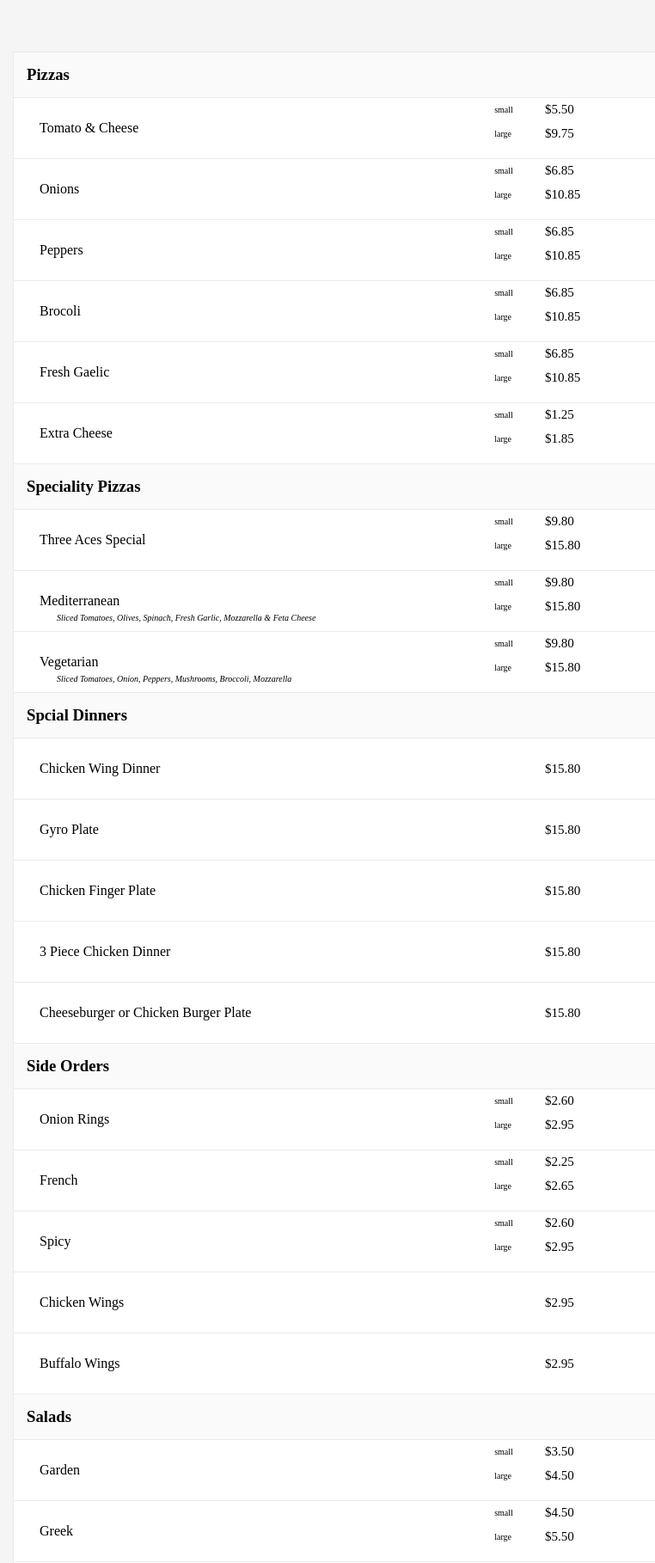
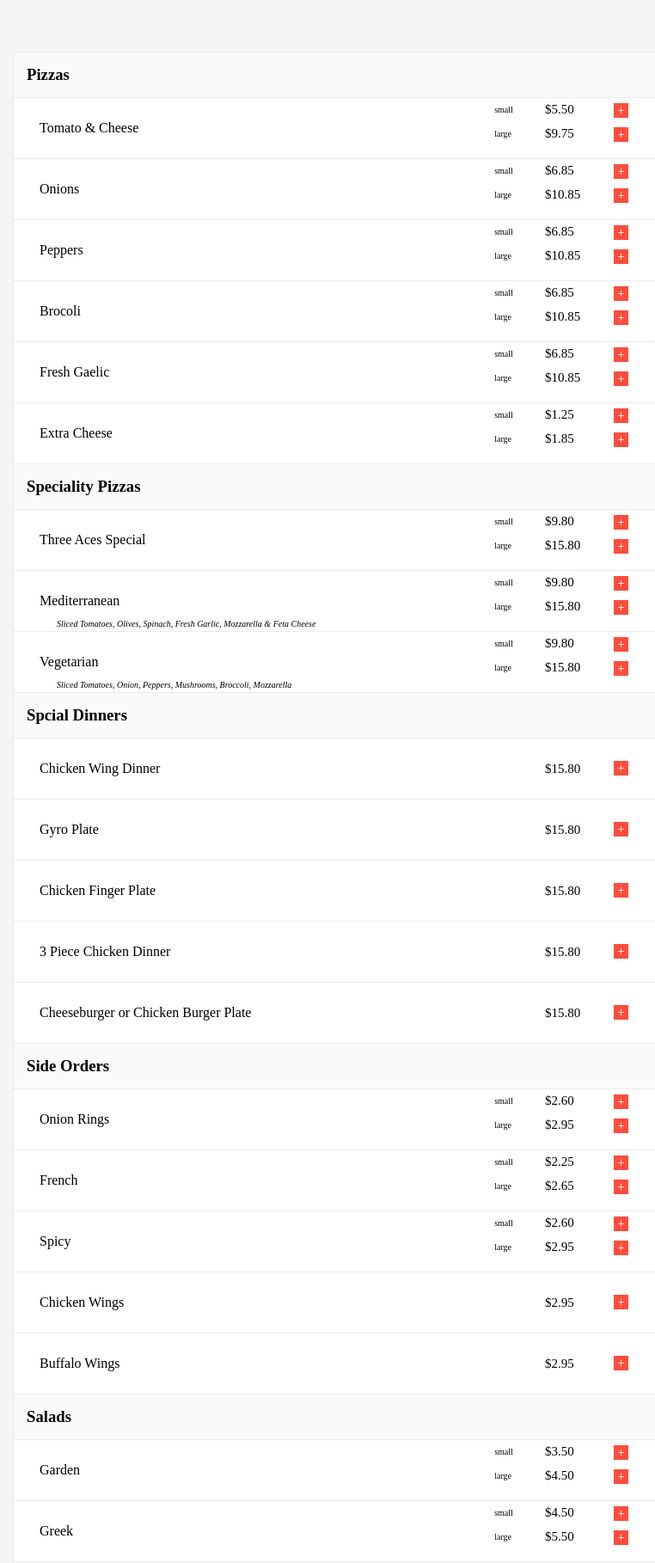
Before and after one commit to AshfaAssath/cs75-project0, a PHP site: page / in a window 1280 px wide. Shown: the part 87-1905 px from the top of the page at 86% size, without its empty margins (235-997 px from the left). Run offline with PHP 8.4, Linux system fonts and the light colour scheme.

Commit message:
finish the css with verson 1 in 5/21

```diff
--- a/html/index.php
+++ b/html/index.php
@@ -17,6 +17,11 @@
             }
             h3{
                 margin:0px;
+            }
+            a{
+                color:white;
+                text-decoration:none;
+
             }
             /*设置背景颜色*/
             .wrapper{
@@ -79,11 +84,11 @@
             }
             .item-left2{
 
+
                 line-height:70px;
             }
             .sizes{
-                /*padding:11px 16px;*/
-               /* float:left;*/
+
             }
             .size{
                 padding:1.2px;
@@ -94,15 +99,51 @@
                 position:absolute;
                 left:60px;
                 font-size:15px;
+                width:140px;
+                /*font:15px Arial,Helvetica,sans-serif;*/
 
             }
+
+            .icon{
+                display:inline-block;
+                position:absolute;
+                left:80px;
+                top:21%;
+                background-color:#fe4d3d;
+                float:right;
+                margin-right:50px;
+                /*margin-top:10px;*/
+                height:17px;
+                width:17px;
+                /*border:1px solid black;*/
+                line-height:17px;
+                text-align:center;
+            }
+
+            .icon2{
+                display:inline-block;
+                position:absolute;
+                left:80px;
+                top:37%;
+                background-color:#fe4d3d;
+                float:right;
+                margin-right:50px;
+                /*margin-top:10px;*/
+                height:17px;
+                width:17px;
+                /*border:1px solid black;*/
+                line-height:17px;
+                text-align:center;
+            }
+
+
             .description{
 
                 font-size:10px;
                 font-style:italic;
                 position:absolute;
                 left:50px;
-                bottom:10px;
+                bottom:3px;
             }
         </style>
     </head>
@@ -152,7 +193,11 @@
                                             print $size[size];
                                             print "<span class=\"price\">";
                                             print "$"."{$size->price}";
+                                            print "<div class=\"icon\">";
+                                            print "<a href=\"#\" class=\"add-icon\">+</a>";
+                                            print "</div>";
                                             print "<span>";
+
 
                                             print "</div>";
                                         }
@@ -167,8 +212,11 @@
                                         print "<div class=\"item-left2\">";
                                         print "<span class=\"price\">";
                                         print "$"."{$size->price}";
+                                        print "<div class=\"icon2\">";
+                                        print "<a href=\"#\" class=\"add-icon\">+</a>";
+                                        print "</div>";
+                                        print "</span>";
 
-                                        print "</span>";
                                         print "</div>";
                                     }
                                     print "</div>";
```
Also changed, not shown: 1 other file.
